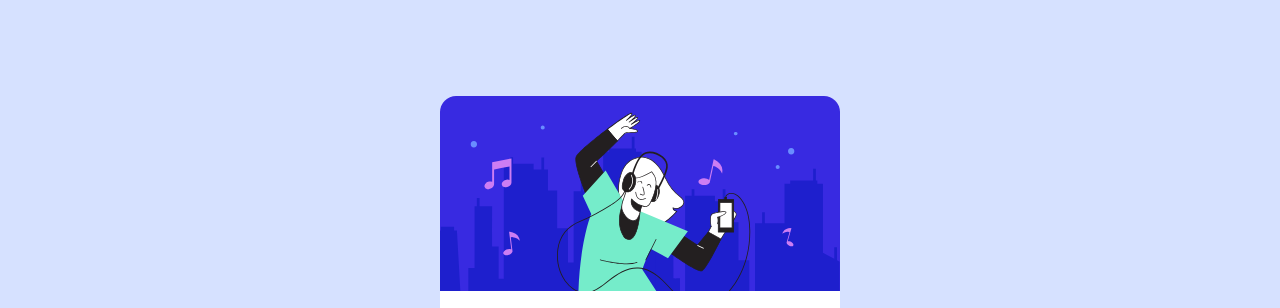
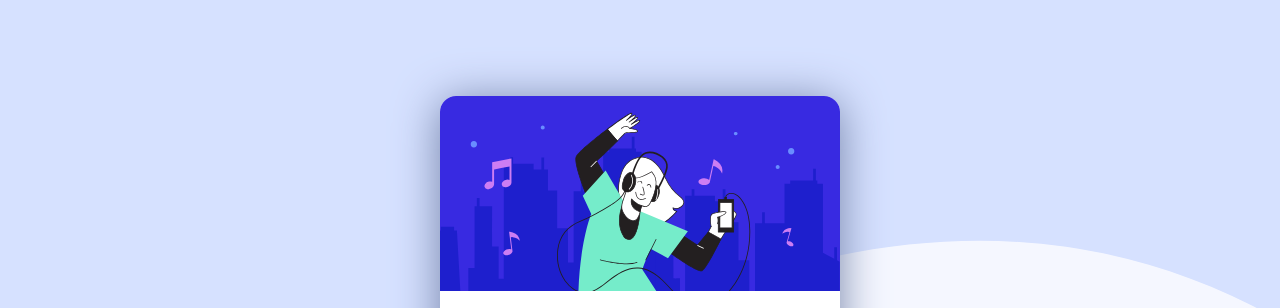
Before and after one commit to KaceyXam/order-summary, a website built with Parcel: page src/index.html in a window 1280 px wide. Shown: the top 308 px of the page. Built offline with nearby package versions, Linux system fonts and the light colour scheme.

Commit message:
Edited Styles for Background

```diff
--- a/src/scss/main.scss
+++ b/src/scss/main.scss
@@ -40,11 +40,12 @@ select {
 
 body {
 	background-image: url("../images/pattern-background-desktop.svg");
-	background-repeat: none;
-	background-size: cover;
+	background-repeat: repeat-x;
+	background-size: 100% 50vh;
 	min-height: 100vh;
 	display: grid;
 	place-content: center;
+	background-color: $veryPaleBlue;
 }
 
 p {
@@ -58,6 +59,7 @@ p {
 	border-radius: 1em;
 	overflow: hidden;
 	background-color: white;
+	box-shadow: 0 5px 45px 0px $desaturatedBlue;
 	.summary {
 		display: flex;
 		flex-direction: column;
```
Also changed, not shown: dist/index.html, 3 other files.
